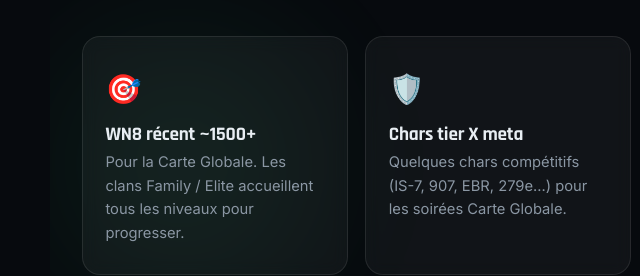
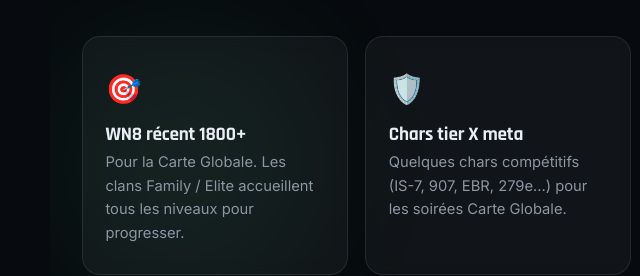
Before and after one commit to SEBonduel/gr0ut-site, a plain HTML site: page index.html in a window 1280 px wide. Shown: the part 2440-2716 px from the top of the page, 0-640 px from the left. Drawn offline with Linux system fonts and the light colour scheme; no server answers.

Commit message:
fix: critère de recrutement GR0UT à WN8 récent 1800+ (au lieu de ~1500+)
Co-Authored-By: Claude Opus 5.5 <noreply@anthropic.com>

```diff
--- a/index.html
+++ b/index.html
@@ -98,7 +98,7 @@
       <p class="muted">Débutant motivé ou tryharder confirmé : il y a une place pour toi.</p>
     </div>
     <div class="recruit__grid">
-      <div class="crit glass reveal"><div class="crit__ico">🎯</div><h3>WN8 récent ~1500+</h3><p>Pour la Carte Globale. Les clans Family / Elite accueillent tous les niveaux pour progresser.</p></div>
+      <div class="crit glass reveal"><div class="crit__ico">🎯</div><h3>WN8 récent 1800+</h3><p>Pour la Carte Globale. Les clans Family / Elite accueillent tous les niveaux pour progresser.</p></div>
       <div class="crit glass reveal"><div class="crit__ico">🛡️</div><h3>Chars tier X meta</h3><p>Quelques chars compétitifs (IS-7, 907, EBR, 279e…) pour les soirées Carte Globale.</p></div>
       <div class="crit glass reveal"><div class="crit__ico">🗣️</div><h3>Actif & sur Discord</h3><p>On joue en équipe, sur Discord, dans la bonne humeur. L'ambiance avant tout.</p></div>
       <div class="crit glass reveal"><div class="crit__ico">🇫🇷</div><h3>Francophone</h3><p>France, Belgique, Suisse, Québec… tous les francophones sont les bienvenus.</p></div>
```
